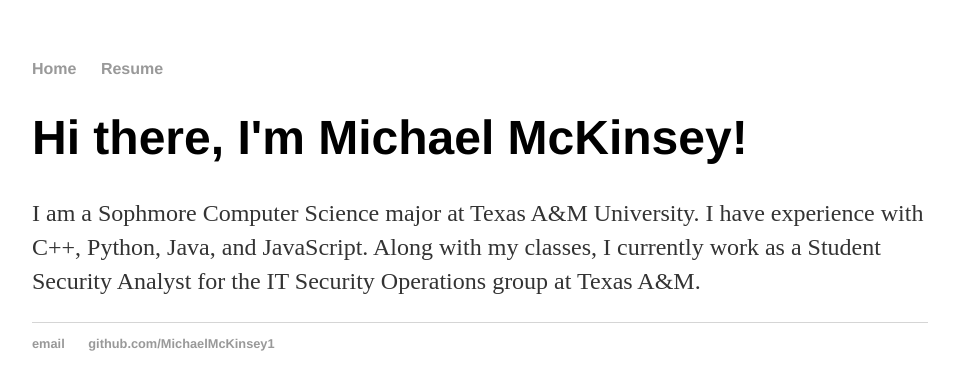
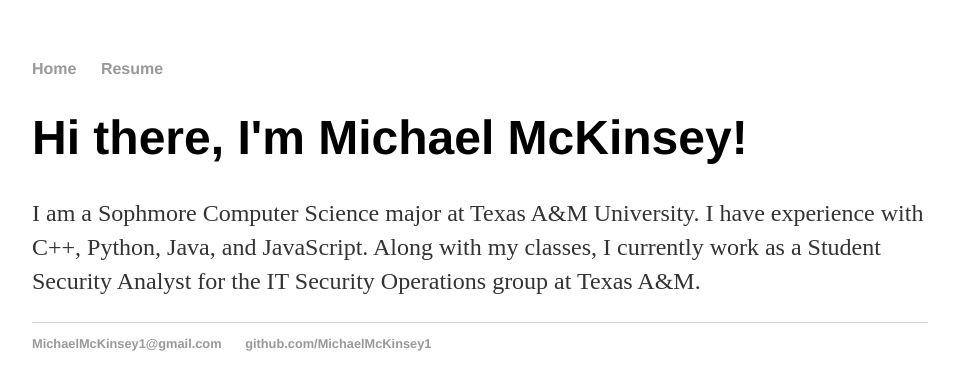
Before and after one commit to michaelmckinsey1/michaelmckinsey1.github.io, a Jekyll site: the page built from index.html, in a window 1280 px wide. Shown: the top 390 px of the page, without its empty margins (160-1113 px from the left). Built offline with Jekyll 4.4.1, drawn with Linux system fonts in a browser that asks for light colours.

Commit message:
Update default.html

```diff
--- a/_layouts/default.html
+++ b/_layouts/default.html
@@ -21,7 +21,7 @@
     </div><!-- /.container -->
     <footer>
         <ul>
-            <li><a href="mailto:michaelmckinsey1@gmail.com">email</a></li>
+            <li><a href="mailto:michaelmckinsey1@gmail.com">MichaelMcKinsey1@gmail.com</a></li>
             <li><a href="https://github.com/MichaelMcKinsey1">github.com/MichaelMcKinsey1</a></li>
         </ul>
     </footer>
```
